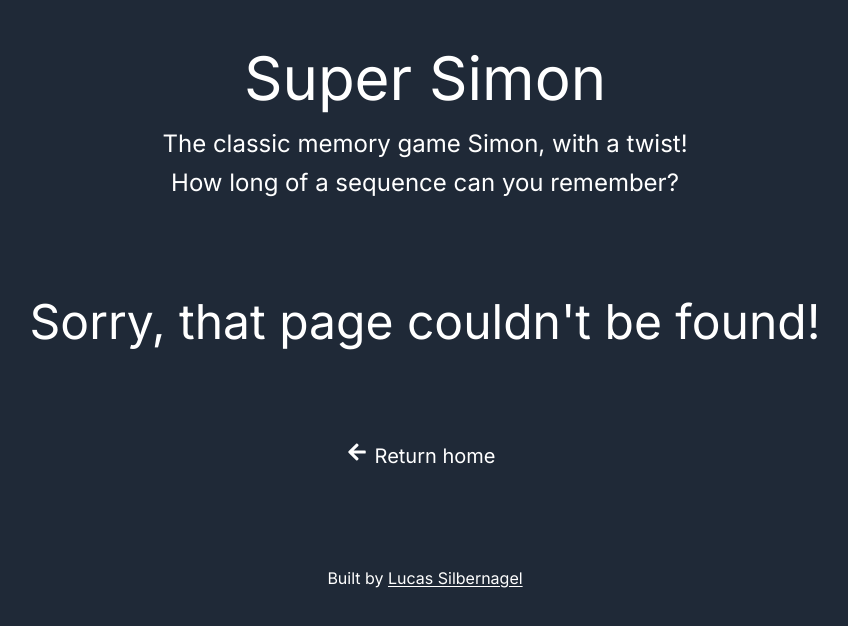
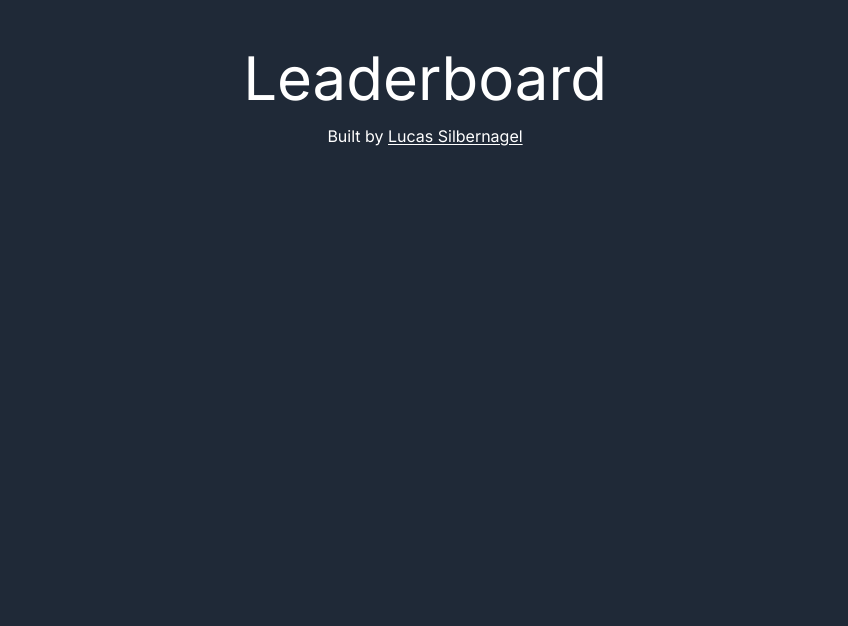
Before and after one commit to LucasSilbernagel/super-simon, a Next.js app: page /leaderboard in a window 1280 px wide. Before the commit this address had no page. Shown: the top 626 px of the page, without its empty margins (215-1063 px from the left). Built offline with nearby package versions, Linux system fonts and the light colour scheme.

Commit message:
setting up Leaderboard page

```diff
--- a/app/components/CommonWrapper.tsx
+++ b/app/components/CommonWrapper.tsx
@@ -17,7 +17,7 @@ export default function CommonWrapper({
             href="https://lucassilbernagel.com/"
             target="_blank"
             rel="noreferrer"
-            className="underline underline-offset-2 hover:underline-offset-4 focus-visible:underline-offset-4 transition-all"
+            className="Link"
           >
             Lucas Silbernagel
           </a>
--- a/app/components/Header/Header.tsx
+++ b/app/components/Header/Header.tsx
@@ -1,13 +1,31 @@
+'use client'
+
+import { usePathname } from 'next/navigation'
+
 const Header = () => {
+  const pathname = usePathname()
+
+  const getHeader = () => {
+    if (pathname === '/') {
       return (
-    <header className="text-center pt-12">
+        <>
           <h1 className="text-6xl mb-4">Super Simon</h1>
           <h2 className="text-2xl leading-relaxed">
             The classic memory game Simon, with a twist! <br /> How long of a
             sequence can you remember?
           </h2>
-    </header>
+        </>
       )
+    } else if (pathname === '/leaderboard') {
+      return <h1 className="text-6xl mb-4">Leaderboard</h1>
+    } else
+      return (
+        <h1 className="text-5xl text-center py-24">
+          Sorry, that page couldn&apos;t be found!
+        </h1>
+      )
+  }
+  return <header className="text-center pt-12">{getHeader()}</header>
 }
 
 export default Header
--- a/app/globals.css
+++ b/app/globals.css
@@ -5,3 +5,7 @@
 body {
   @apply text-white bg-gray-800;
 }
+
+.Link {
+  @apply underline underline-offset-2 hover:underline-offset-4 focus-visible:underline-offset-4 transition-all;
+}
--- /dev/null
+++ b/app/leaderboard/page.tsx
@@ -0,0 +1,9 @@
+import CommonWrapper from '../components/CommonWrapper'
+
+export default function NotFound() {
+  return (
+    <CommonWrapper>
+      <div></div>
+    </CommonWrapper>
+  )
+}
--- a/app/not-found.tsx
+++ b/app/not-found.tsx
@@ -5,12 +5,9 @@ import { FaArrowLeft } from 'react-icons/fa'
 export default function NotFound() {
   return (
     <CommonWrapper>
-      <div>
-        <h1 className="text-5xl text-center py-24">
-          Sorry, that page couldn&apos;t be found!
-        </h1>
+      <div className="mb-36">
         <div className="w-full flex justify-center text-2xl pb-24">
-          <Link href="/" className="text-xl flex">
+          <Link href="/" className="text-xl flex Link">
             <FaArrowLeft /> <span className="mx-2">Return home</span>{' '}
           </Link>
         </div>
--- a/app/page.tsx
+++ b/app/page.tsx
@@ -1,3 +1,4 @@
+import Link from 'next/link'
 import CommonWrapper from './components/CommonWrapper'
 import Difficulty from './components/Difficulty/Difficulty'
 import GameBoard from './components/GameBoard/GameBoard'
@@ -7,6 +8,9 @@ export default function Home() {
     <CommonWrapper>
       <Difficulty />
       <GameBoard />
+      <div className="absolute top-2 right-2 sm:top-4 sm:right-8 sm:text-lg Link">
+        <Link href="/leaderboard">Leaderboard</Link>
+      </div>
     </CommonWrapper>
   )
 }
```
Lines whose indentation alone changed are shown as unchanged.
